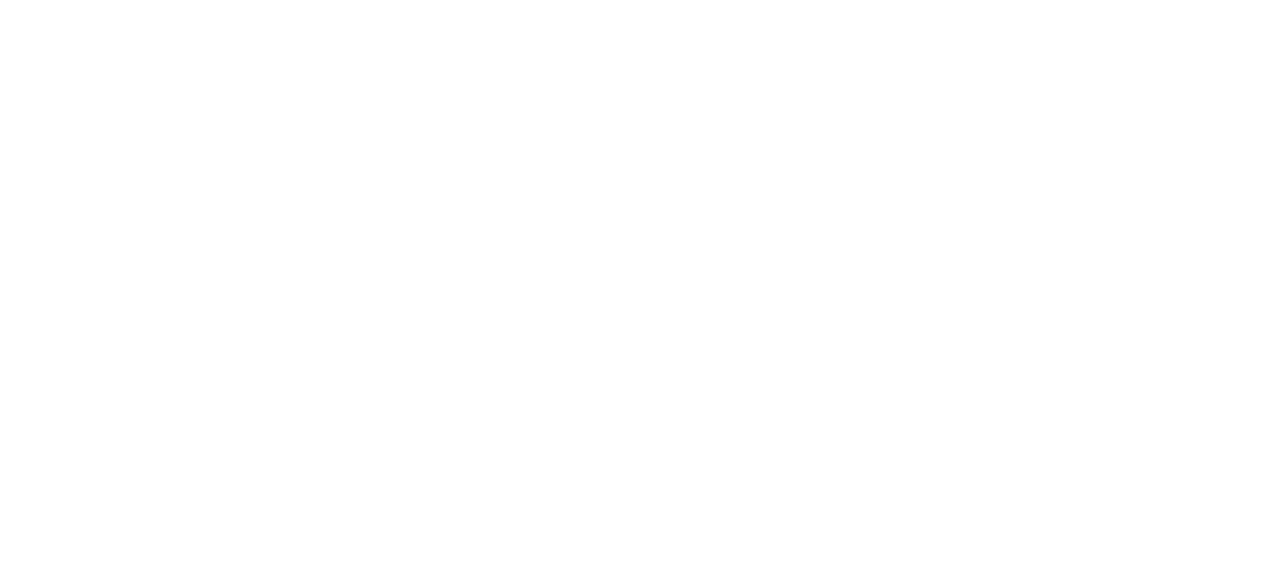
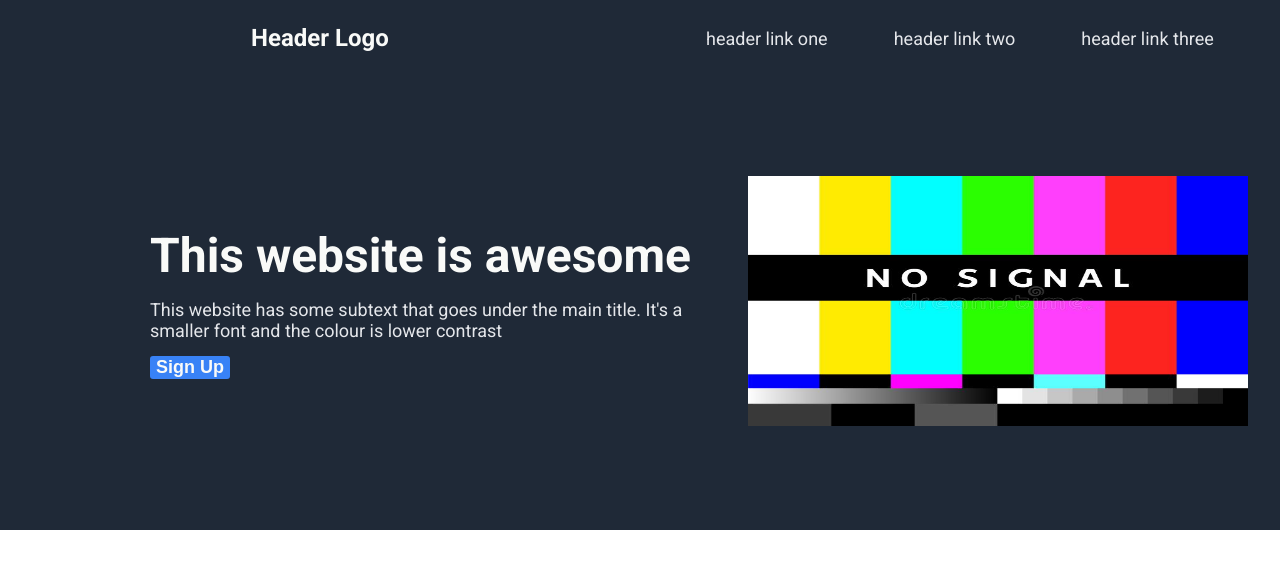
Before and after one commit to DevelopmentHF/landing-page, a plain HTML site: page index.html in a window 1280 px wide. Drawn offline with Linux system fonts and the light colour scheme.

Commit message:
finished header and hero elements

```diff
--- a/index.html
+++ b/index.html
@@ -4,10 +4,38 @@
     <meta charset="UTF-8">
     <meta http-equiv="X-UA-Compatible" content="IE=edge">
     <meta name="viewport" content="width=device-width, initial-scale=1.0">
+    <link rel="preconnect" href="https://fonts.googleapis.com">
+    <link rel="preconnect" href="https://fonts.gstatic.com" crossorigin>
+    <link href="https://fonts.googleapis.com/css2?family=Roboto:ital,wght@0,300;0,400;0,700;1,300&display=swap" rel="stylesheet">
+    <link rel="stylesheet" href="style.css">
     <title>Landing Page</title>
 </head>
 <body>
+    <div class="content">
+        <!-- TOP SCENE -->
+        <header>
+            <div class="logo">
+                <p>Header Logo</p>
+            </div>
+            <div class="links">
+                <a>header link one</a>
+                <a>header link two</a>
+                <a>header link three</a>
+            </div>
+        </header>
 
+        <!-- HERO SCENE -->
+        <div class="hero">
+            <div class="herodetails">
+                <div class="maintext">This website is awesome</div>
+                <div class="secondarytext">This website has some subtext that goes under the main title. It's a smaller font and the colour is lower contrast</div>
+                <button class="signup">Sign Up</button>
+            </div>
+            <div class="heroimage">
+                <img src="resources/nosignal.jpg" alt="no signal tv" width="500" height="250">
+            </div>
+        </div>
+    </div>
 
 </body>
 </html>
--- a/style.css
+++ b/style.css
@@ -0,0 +1,80 @@
+/* General Page specs */
+body {
+    font-family: 'Roboto', sans-serif;
+    padding: 0;
+    margin: 0;
+}
+
+/* Main container which contains the different scenes */
+.content {
+    display: flex;
+    flex-direction: column;
+}
+
+/* Top level header scene */
+header {
+    display: flex;
+    background-color: #1F2937;
+    justify-content: space-evenly;
+    padding-bottom:  100px;
+}
+
+.logo {
+    flex: 1;
+    text-align: center;
+    color: #F9FAF8;
+    font-size: 24px;
+    font-weight: bold;
+}
+
+.links {
+    display: flex;
+    flex: 1;
+    justify-content: space-evenly;
+    font-size: 18px;
+    color: #E5E7EB;
+    text-align: center;
+    align-items: center;
+}
+
+/* Hero scene */
+.hero {
+    display: flex;
+    background-color: #1F2937;
+    padding-bottom: 100px;
+}
+
+.herodetails {
+    flex: 1;
+    display: flex;
+    flex-direction: column;
+    padding-left: 150px;
+    gap: 15px;
+    justify-content: center;
+}
+
+.maintext {
+    font-size: 48px;
+    font-weight:bolder;
+    color: #F9FAF8;
+}
+
+.secondarytext {
+    font-size: 18px;
+    color: #E5E7EB;
+}
+
+.signup {
+    background-color: #3882F6;
+    border: none;
+    color:#F9FAF8;
+    border-radius: 3px;
+    font-size: 18px;
+    align-self: flex-start;
+    font-weight: bold;
+}
+
+.heroimage {
+    flex: 1;
+    text-align: center;
+}
```
Also changed, not shown: resources/nosignal.jpg (added).
